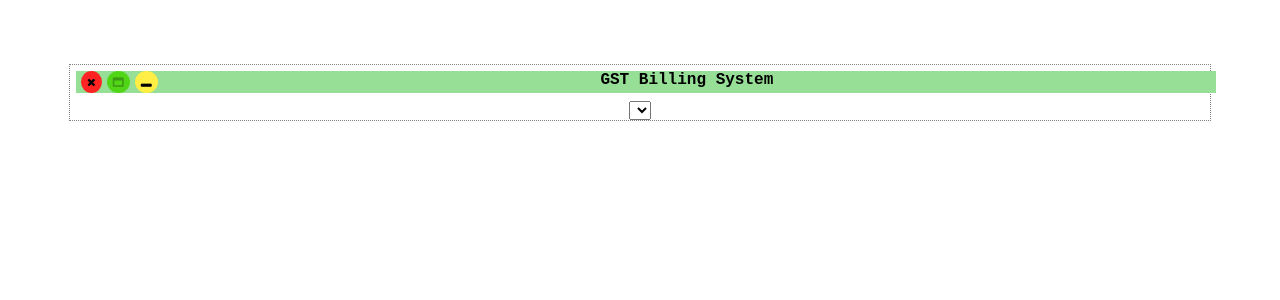
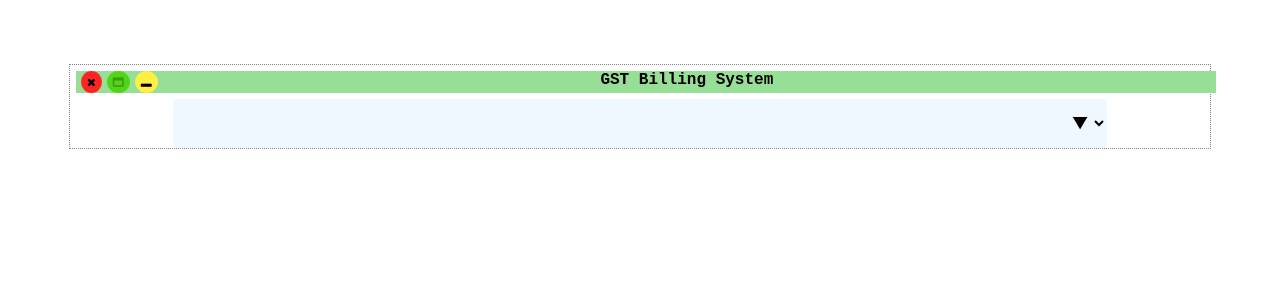
Before and after one commit to VigneshwaranJheyaraman/gstBillingSystem, a React (Create React App) app: page / in a window 1280 px wide. Shown: the top 300 px of the page. Built offline with nearby package versions, Linux system fonts and the light colour scheme.

Commit message:
Updated commit on 13:49 at 9-7-19 which includes custom DropDown with css updated

```diff
--- a/src/App.css
+++ b/src/App.css
@@ -68,6 +68,60 @@
 .billingZone
 {
   text-align: center;
+}
+.customDD
+{
+  position: relative;
+  display: inline-block;
+  vertical-align: middle;
+  height: inherit;
+  width:82%;
+  margin:0px;
+}
+.customDD select
+{
+  background-color: rgb(239, 248, 255);
+  color:black;
+  font-size: 1.5em;
+  width:100%;
+  padding:10px;
+  border:0;
+  margin:0;
+  border-radius: 3px;
+  text-indent: 0.01px;
+  text-overflow: "";
+  -webkit-appearance: button;
+}
+.customDD::before,
+.customDD::after
+{
+  content: "";
+  position: absolute;
+  pointer-events: none;
+}
+.customDD::after
+{
+  content:"\25BC";
+  height:inherit;
+  line-height: 1.5;
+  right: 1.2em;
+  top:25%;
+}
+.customDD::before
+{
+  width:20px;
+  right:0;
+  top:0;
+  bottom:0;
+  border-radius: 0 3px 3px 0;
+}
+.billingZone select option:nth-child(even)
+{
+  background-color: gray;
+}
+.billingZone select option:nth-child(odd)
+{
+  background-color: lightgrey;
 }
 .billingZone input, .billingZone div input
 {
--- a/src/components/DropDown.js
+++ b/src/components/DropDown.js
@@ -17,6 +17,7 @@ class DropDown extends Component
     render()
     {
         return (
+            <span className={this.props.customDropDownclassName}>
                 <select onChange={this.objectSelection}>
                     {
                         this.props.objectData.map((v,i) => {
@@ -24,6 +25,7 @@ class DropDown extends Component
                         })
                     }
                 </select>
+            </span>
         );
     }
 };
--- a/src/components/GST/GSTBiller.js
+++ b/src/components/GST/GSTBiller.js
@@ -205,9 +205,7 @@ class GSTBiller extends Component
     {
         return(
             <div className="billingZone" style={this.props.maximized ? {} : {display:"none"}}>
-                <DropDown objectData={this.state.customerDB} optionSelected={this.checkCustomerAvail} customerSelected={this.state.currentCustomer}/>
-                {/* <InputField type="text" value={this.state.customerId} placeholder="Enter the Customer Id."
-                    autoCorrect={false} onChange={this.updatedDatabase} val="custId" color={this.state.color} /> */}
+                <DropDown objectData={this.state.customerDB} optionSelected={this.checkCustomerAvail} customerSelected={this.state.currentCustomer} customDropDownclassName="customDD"/>
                 {
                     (this.state.validCustomer) ? <div>
                     <InputField type="text" value={this.state.autoCompleteInput} placeholder="Enter Product Id or Product Name"
```
Lines whose indentation alone changed are shown as unchanged.
